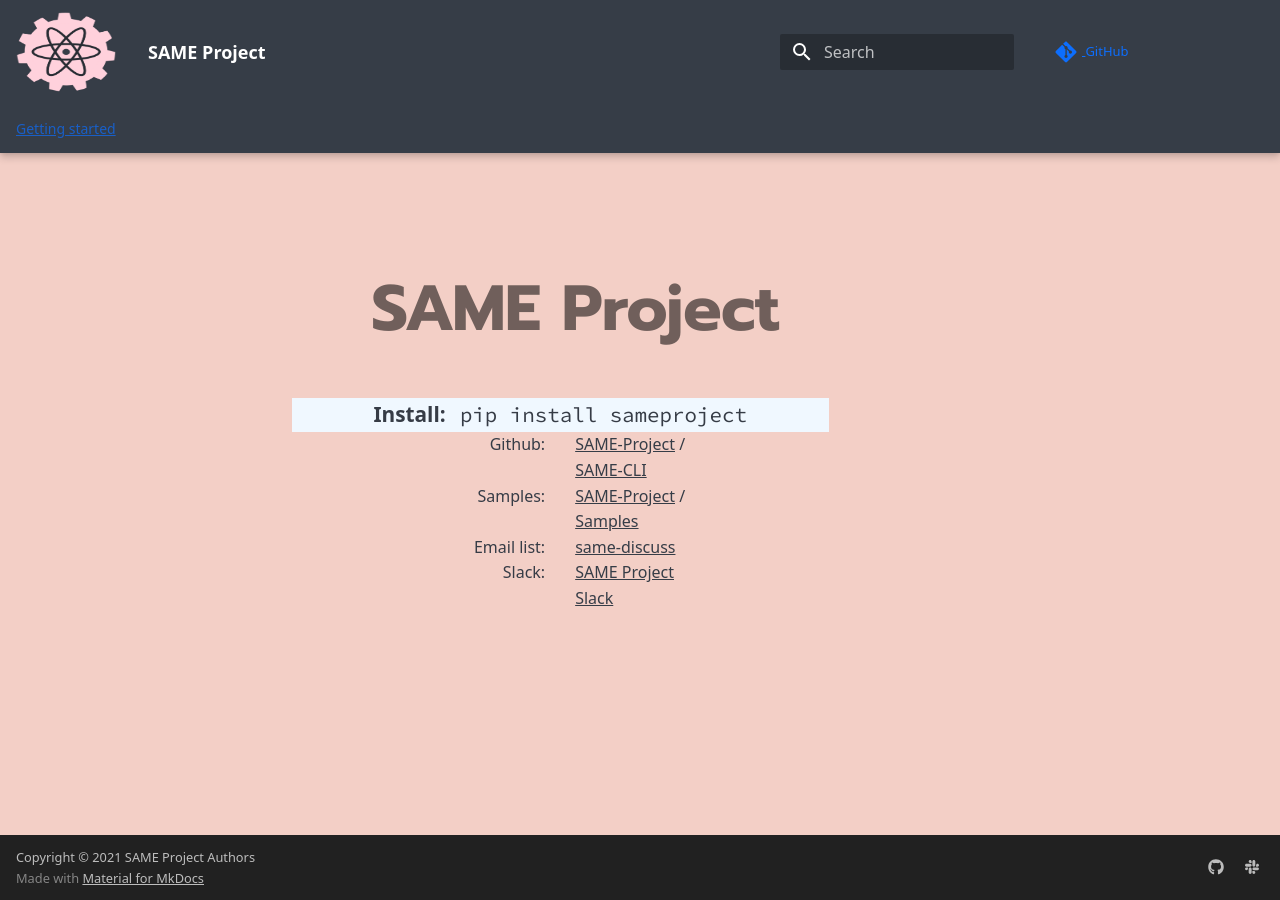
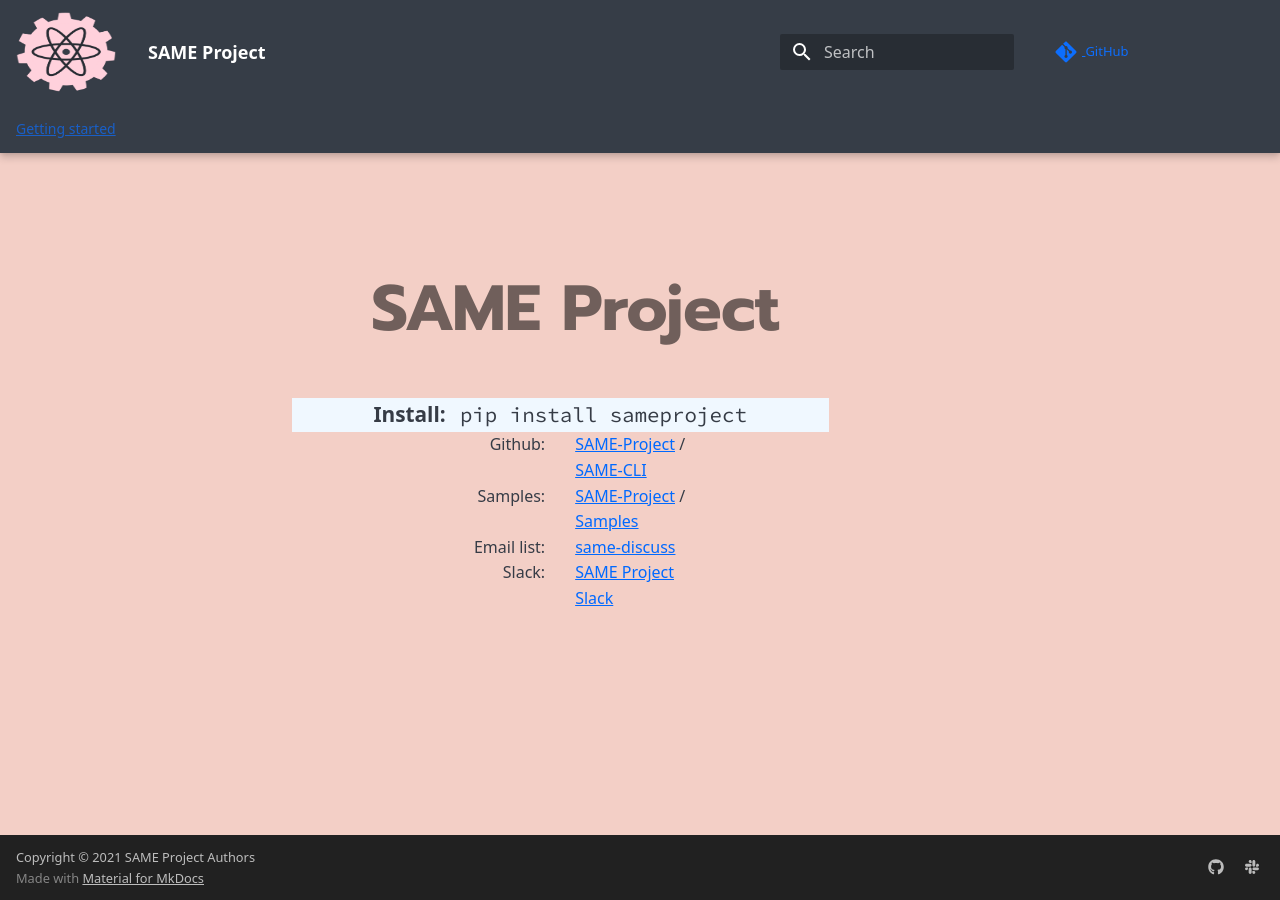
Before and after one commit to js-ts/same-mkdocs, an MkDocs documentation site: the page built from docs/index.md, in a window 1280 px wide. Built offline with MkDocs 1.6.1 and Material for MkDocs 9.7.7, drawn with Linux system fonts in a browser that asks for light colours; comment, search, counter and statistics services are not loaded.

Commit message:
Update home.html

```diff
--- a/overrides/home.html
+++ b/overrides/home.html
@@ -17,6 +17,12 @@
     background-color: #F3CFC6;
     color: #363C46;
 }
+
+.md-typeset a {
+    color: #0069ff;
+    word-break: break-word;
+}
+
 </style>
 <div class="row h-100">
   <div class="col-sm-10 my-auto">
```
